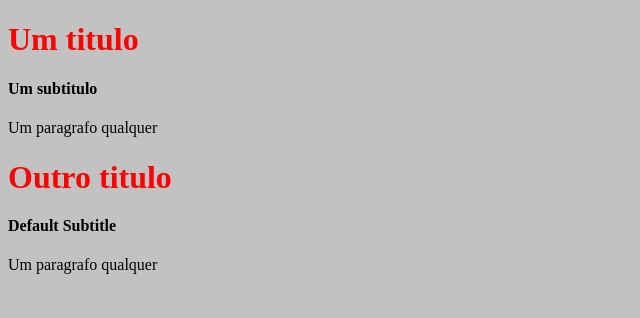
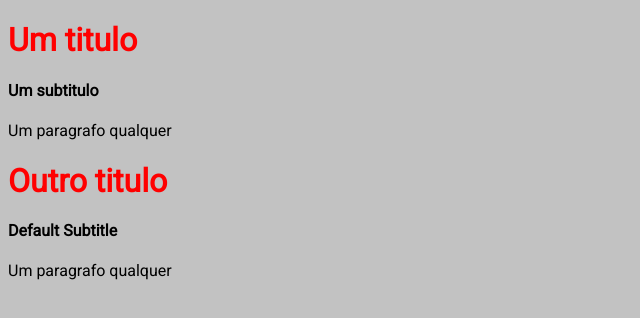
Before and after one commit to costagabriel99/react-nextjs-exemplos, a Next.js app: page / in a window 1280 px wide. Shown: the top 318 px of the page, without its empty margins (0-640 px from the left). Built offline with nearby package versions, Linux system fonts and the light colour scheme.

Commit message:
importado fonte e configurações do site

```diff
--- a/pages/_app.jsx
+++ b/pages/_app.jsx
@@ -1,7 +1,17 @@
+import Head from 'next/head'
+
 import '../src/style.css'
 
 function App ({ Component, pageProps }) {
-    return <Component {...pageProps}/>
+    return (
+        <>
+        <Head>
+            <title>Titulo Padrão</title>
+        </Head>
+        <Component {...pageProps}/>
+        </>
+    )
+
 }
 
 export default App
--- /dev/null
+++ b/pages/_document.jsx
@@ -0,0 +1,21 @@
+import Document, { Html, Head, Main, NextScript } from "next/document";
+
+class NewDoc extends Document {
+    render() {
+        return (
+            <Html>
+               <Head>
+                    <link rel="preconnect" href="https://fonts.googleapis.com"/>
+                    <link rel="preconnect" href="https://fonts.gstatic.com"/>
+                    <link href="https://fonts.googleapis.com/css2?family=Roboto&display=swap" rel="stylesheet"/>
+                </Head>
+                <body>
+                    <Main/>
+                    <NextScript/>
+                </body>
+            </Html>
+        )
+    }
+}
+
+export default NewDoc
--- a/pages/index.jsx
+++ b/pages/index.jsx
@@ -1,8 +1,14 @@
+import Head from 'next/head'
+
 import Title from "../src/components/title/Title"
 import Subtitle from "../src/components/subtitle/Subtitle"
 
 function HomePage (){
     return (
+        <>
+            <Head>
+                <Title>Titulo diferente da HomePage</Title>
+            </Head>
             <div>
                <Title>Um titulo</Title>
                <Subtitle text= 'Um subtitulo'/>
@@ -11,6 +17,7 @@
               <Subtitle/>
               <p>Um paragrafo qualquer</p>
             </div>
+        </>
     )
 }
 
--- a/src/style.css
+++ b/src/style.css
@@ -1,3 +1,4 @@
 body {
     background-color: #c2c2c2;
+    font-family: 'Roboto', sans-serif;
 }
```
Lines whose indentation alone changed are shown as unchanged.
